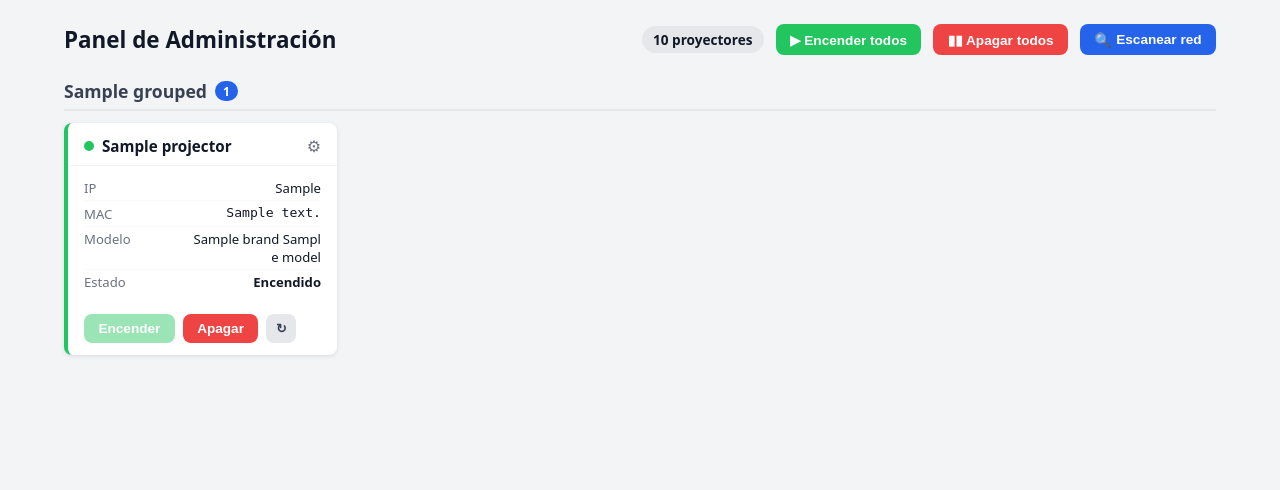
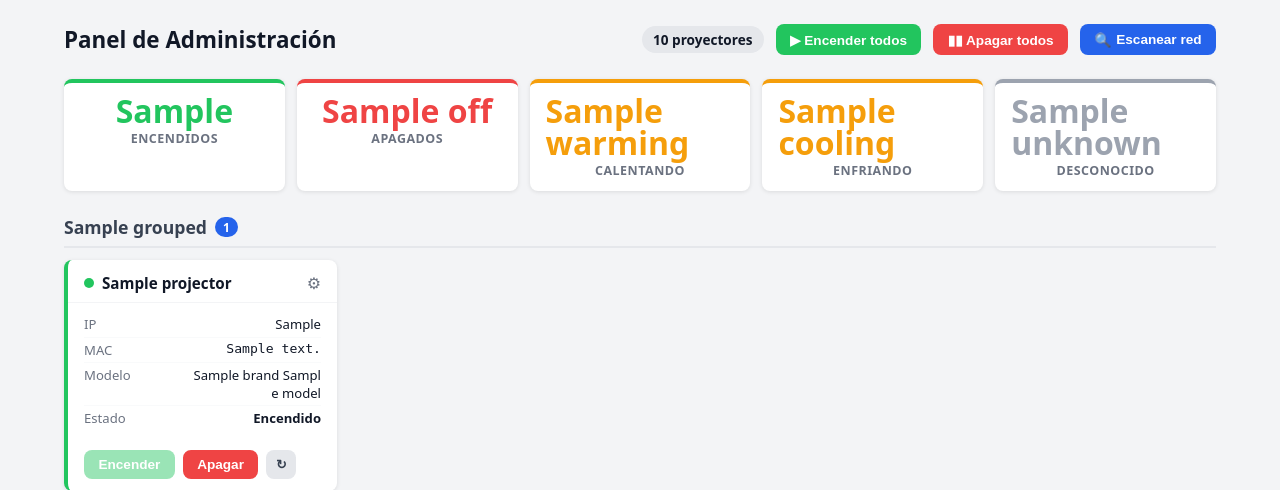
Before and after one commit to AlbertoKnow/control-proyector, a Flask app: template templates/admin/dashboard.html in a window 1280 px wide. Shown: the part 52-542 px from the top of the page. Run offline with Flask 3, Linux system fonts and the light colour scheme; the template is opened without the code that fills it: most values are stand-ins (such as "Sample title", 1, 10 or a date in 2020).

Commit message:
Add status counters bar to admin dashboard

```diff
--- a/static/css/style.css
+++ b/static/css/style.css
@@ -137,6 +137,51 @@ a:hover { text-decoration: underline; }
 .status-dot-lg.status-cooling { background: var(--color-warming); }
 .status-unknown .status-dot,
 .status-dot-lg.status-unknown { background: var(--color-unknown); }
+
+/* --- Barra de contadores de estado --- */
+.status-bar {
+  display: flex;
+  gap: .75rem;
+  margin-bottom: 1.5rem;
+  flex-wrap: wrap;
+}
+.status-counter {
+  flex: 1;
+  min-width: 110px;
+  display: flex;
+  flex-direction: column;
+  align-items: center;
+  padding: .75rem 1rem;
+  border-radius: var(--radius);
+  box-shadow: var(--shadow);
+  background: var(--bg-card);
+  border-top: 4px solid var(--color-unknown);
+}
+.status-counter.status-on      { border-top-color: var(--color-on); }
+.status-counter.status-off     { border-top-color: var(--color-off); }
+.status-counter.status-warming,
+.status-counter.status-cooling { border-top-color: var(--color-warming); }
+.status-counter.status-unknown { border-top-color: var(--color-unknown); }
+
+.counter-number {
+  font-size: 2rem;
+  font-weight: 800;
+  line-height: 1;
+}
+.status-counter.status-on      .counter-number { color: var(--color-on); }
+.status-counter.status-off     .counter-number { color: var(--color-off); }
+.status-counter.status-warming .counter-number,
+.status-counter.status-cooling .counter-number { color: var(--color-warming); }
+.status-counter.status-unknown .counter-number { color: var(--color-unknown); }
+
+.counter-label {
+  font-size: .78rem;
+  font-weight: 600;
+  color: var(--text-muted);
+  margin-top: .2rem;
+  text-transform: uppercase;
+  letter-spacing: .04em;
+}
 
 /* --- Sección de campus --- */
 .campus-section { margin-bottom: 2rem; }
--- a/static/js/admin.js
+++ b/static/js/admin.js
@@ -59,9 +59,9 @@ async function powerAction(projectorId, action, detailPage = false) {
     if (data.success) {
       const label = action === 'on' ? 'Encendido' : 'Apagado';
       showAlert(alertId, `${label} correctamente (IP: ${data.ip})`, 'success');
-      // Actualizar estado visual sin recargar
       const newStatus = action === 'on' ? 'warming' : 'cooling';
       applyStatusToCard(projectorId, newStatus);
+      updateStatusCounters();
     } else {
       showAlert(alertId, `Error: ${data.error || 'No se pudo ejecutar el comando'}`, 'error');
     }
@@ -133,6 +133,29 @@ async function refreshAllStatuses() {
     return refreshStatus(id);
   });
   await Promise.allSettled(promises);
+  updateStatusCounters();
+}
+
+/**
+ * Cuenta los proyectores por estado leyendo las clases de las tarjetas
+ * y actualiza los contadores en la barra superior.
+ */
+function updateStatusCounters() {
+  const counts = { on: 0, off: 0, warming: 0, cooling: 0, unknown: 0 };
+
+  document.querySelectorAll('.projector-card[id^="card-"]').forEach(card => {
+    for (const status of Object.keys(counts)) {
+      if (card.classList.contains(`status-${status}`)) {
+        counts[status]++;
+        break;
+      }
+    }
+  });
+
+  for (const [status, count] of Object.entries(counts)) {
+    const el = document.getElementById(`count-${status}`);
+    if (el) el.textContent = count;
+  }
 }
 
 // ---------------------------------------------------------------------------
@@ -168,6 +191,7 @@ async function bulkPower(action) {
       const id = parseInt(card.id.replace('card-', ''), 10);
       applyStatusToCard(id, newStatus);
     });
+    updateStatusCounters();
   } catch (err) {
     showAlert('scan-result', 'Error de conexión durante la operación masiva', 'error', 6000);
   } finally {
--- a/templates/admin/dashboard.html
+++ b/templates/admin/dashboard.html
@@ -24,6 +24,29 @@
 </div>
 
 <div id="scan-result" class="alert" style="display:none"></div>
+
+<div class="status-bar" id="status-bar">
+  <div class="status-counter status-on">
+    <span class="counter-number" id="count-on">{{ status_counts.on }}</span>
+    <span class="counter-label">Encendidos</span>
+  </div>
+  <div class="status-counter status-off">
+    <span class="counter-number" id="count-off">{{ status_counts.off }}</span>
+    <span class="counter-label">Apagados</span>
+  </div>
+  <div class="status-counter status-warming">
+    <span class="counter-number" id="count-warming">{{ status_counts.warming }}</span>
+    <span class="counter-label">Calentando</span>
+  </div>
+  <div class="status-counter status-cooling">
+    <span class="counter-number" id="count-cooling">{{ status_counts.cooling }}</span>
+    <span class="counter-label">Enfriando</span>
+  </div>
+  <div class="status-counter status-unknown">
+    <span class="counter-number" id="count-unknown">{{ status_counts.unknown }}</span>
+    <span class="counter-label">Desconocido</span>
+  </div>
+</div>
 
 {% for campus_name, projectors in grouped.items() %}
 <section class="campus-section">
```
Also changed, not shown: routes/admin.py (+7 -0 lines).
